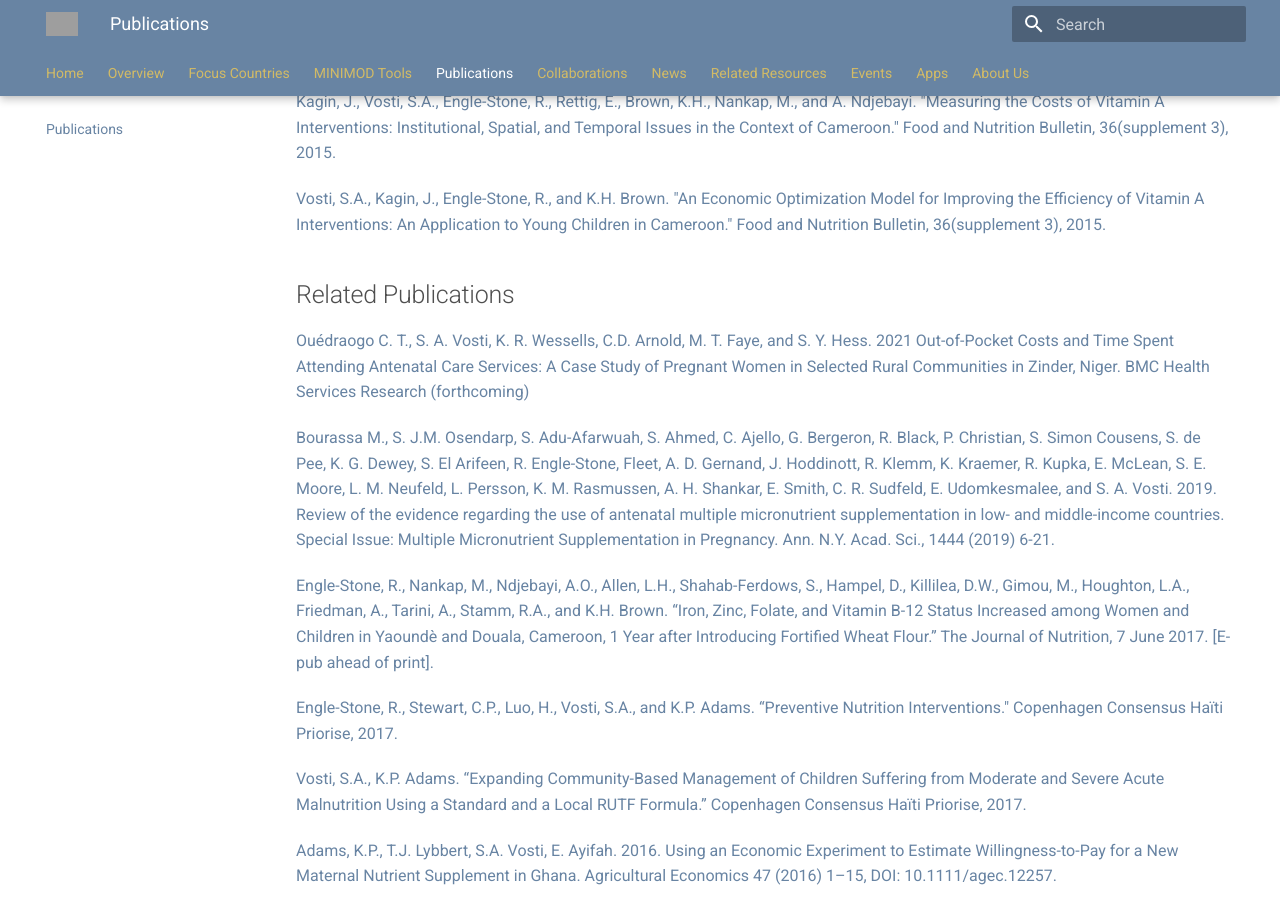
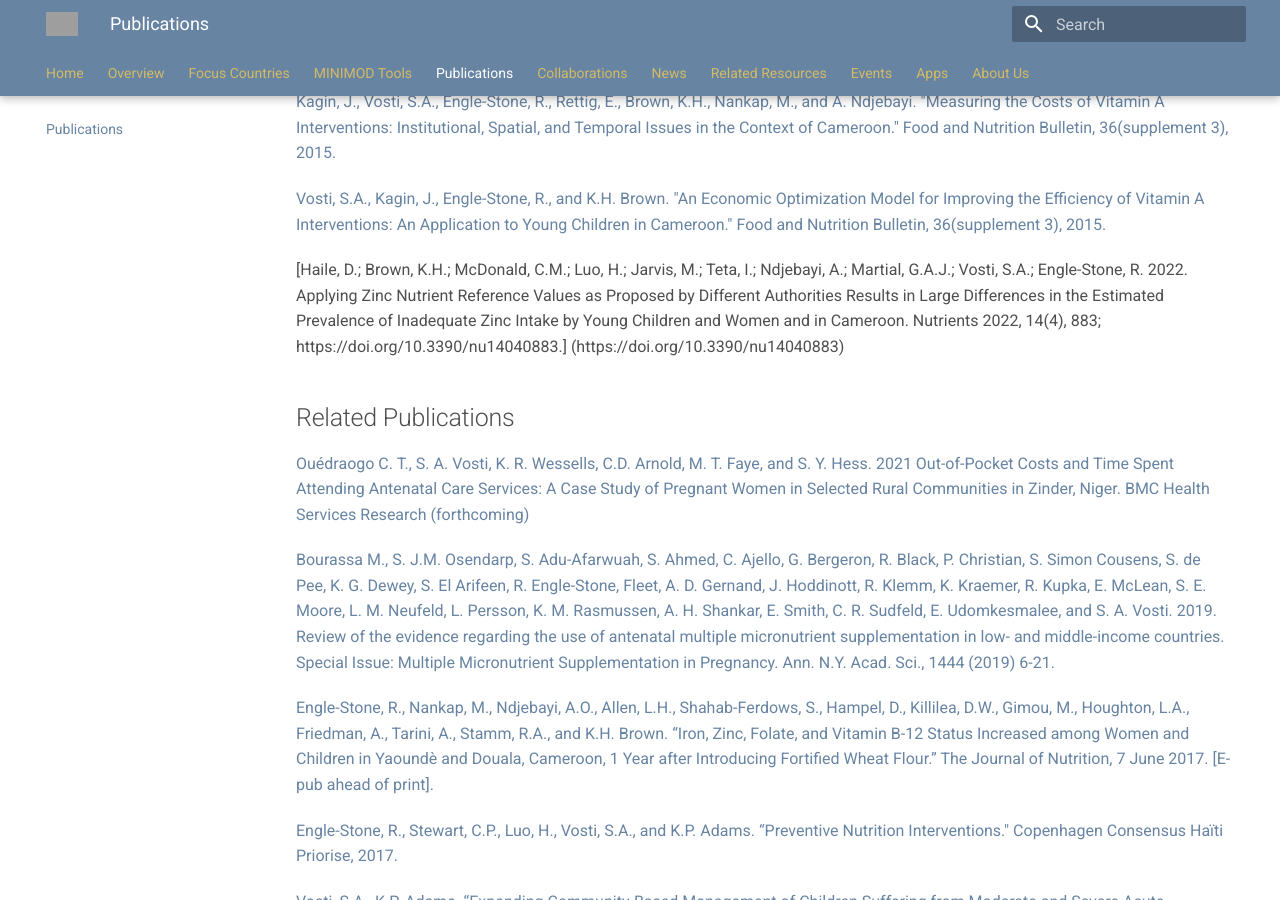
Before and after one commit to minimod-nutrition/minimod-website, an MkDocs documentation site: the page built from docs/publications.md, in a window 1280 px wide and 900 px high, scrolled down 2441 px. Built offline with MkDocs 1.6.1 and Material for MkDocs 9.7.7, drawn with Linux system fonts in a browser that asks for light colours; nearby versions of some CDN libraries; grey boxes are pictures that could not be loaded.

Commit message:
commit and push

```diff
--- a/docs/publications.md
+++ b/docs/publications.md
@@ -57,6 +57,8 @@ hide:
 
 [Vosti, S.A., Kagin, J., Engle-Stone, R., and K.H. Brown. "An Economic Optimization Model for Improving the Efficiency of Vitamin A Interventions: An Application to Young Children in Cameroon." Food and Nutrition Bulletin, 36(supplement 3), 2015.](https://journals.sagepub.com/doi/pdf/10.1177/0379572115595889)
 
+[Haile, D.; Brown, K.H.; McDonald, C.M.; Luo, H.; Jarvis, M.; Teta, I.; Ndjebayi, A.; Martial, G.A.J.; Vosti, S.A.; Engle-Stone, R. 2022.  Applying Zinc Nutrient Reference Values as Proposed by Different Authorities Results in Large Differences in the Estimated Prevalence of Inadequate Zinc Intake by Young Children and Women and in Cameroon. Nutrients 2022, 14(4), 883; https://doi.org/10.3390/nu14040883.] (https://doi.org/10.3390/nu14040883)
+
 ## Related Publications
 
 [Ouédraogo C. T., S. A. Vosti, K. R. Wessells, C.D. Arnold, M. T. Faye, and S. Y. Hess.  2021 Out-of-Pocket Costs and Time Spent Attending Antenatal Care Services: A Case Study of Pregnant Women in Selected Rural Communities in Zinder, Niger. BMC Health Services Research (forthcoming)](https://bmchealthservres.biomedcentral.com/articles/10.1186/s12913-020-06027-2)
```
